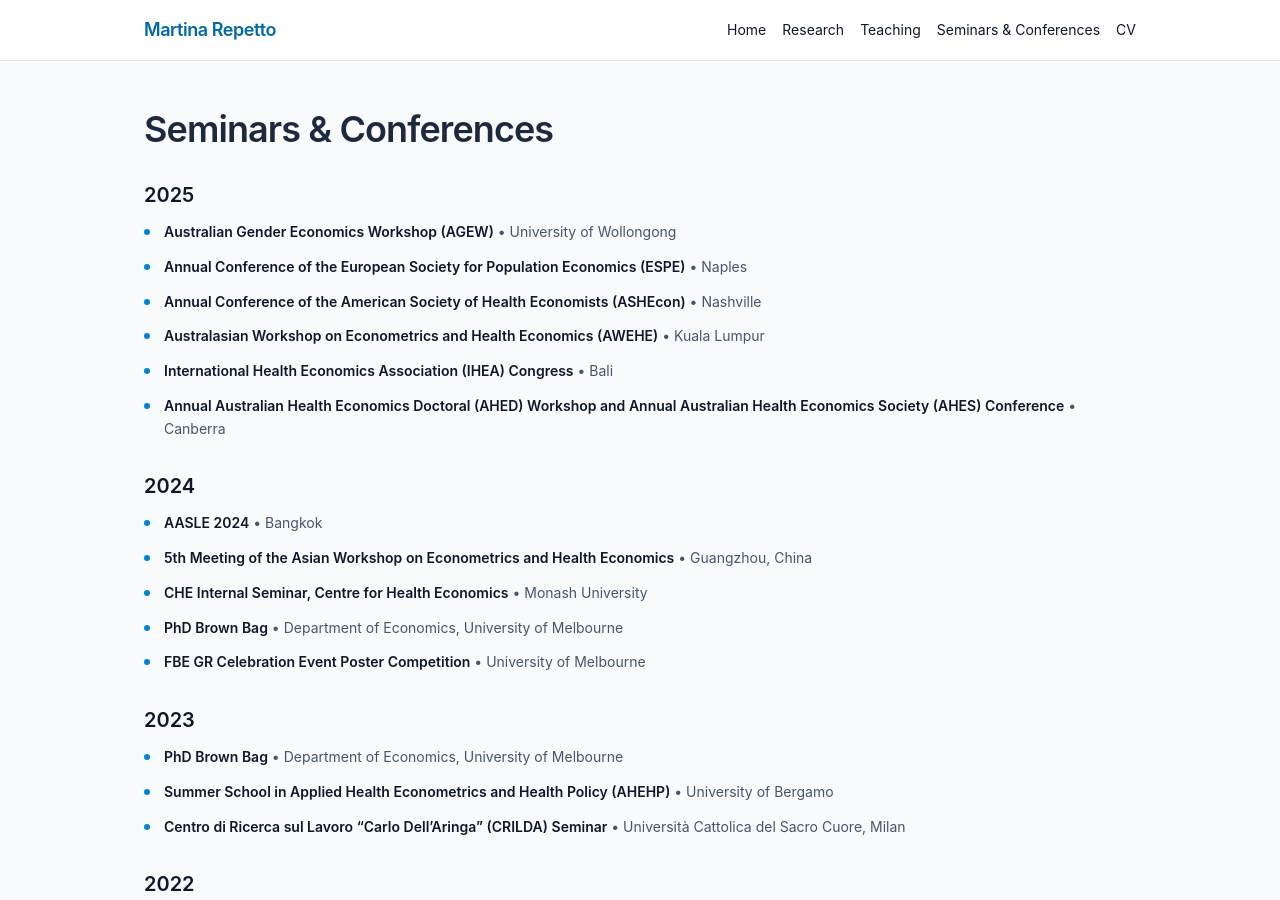
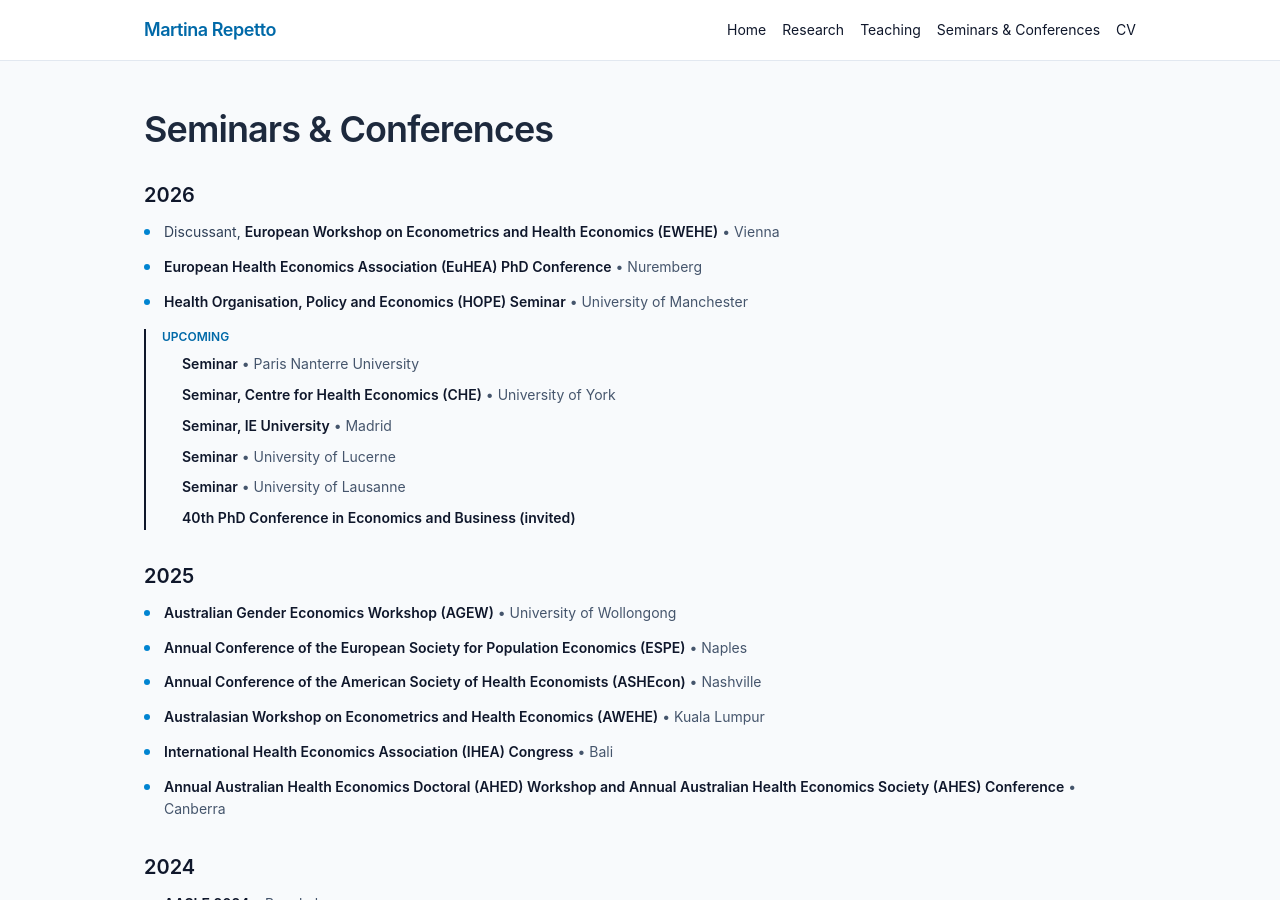
Before and after one commit to repettomartina95-gif/marti-app, a Jekyll site: the page built from seminars.md, in a window 1280 px wide and 900 px high. Built offline with Jekyll 4.4.1, drawn with Linux system fonts in a browser that asks for light colours.

Commit message:
Update CV, GBV and Dads working papers; add 2026 seminars
- New CV.pdf (Awesome_CV_MARTINA-18) with updated JMP abstract, new refs section, 2026 conferences
- New GBV.pdf draft (Violence_Women-54)
- New wp_when_dads with restored title page (authors, affiliations, date, abstract, JEL, keywords)
- Seminars page: add 2026 year block with completed items; render upcoming items in a dedicated "Upcoming" subsection under each year
- /cv/ preview: sync chapters wording, split 2026 short-term visits into done + upcoming, add 40th PhD Conf to 2026 conferences

Co-Authored-By: Claude Opus 4.7 <noreply@anthropic.com>

```diff
--- a/_data/en.yml
+++ b/_data/en.yml
@@ -104,6 +104,34 @@ teaching:
 seminars:
   title: Seminars & Conferences
   years:
+    - year: "2026"
+      items:
+        - name: "European Workshop on Econometrics and Health Economics (EWEHE)"
+          location: "Vienna"
+          role: "Discussant"
+        - name: "European Health Economics Association (EuHEA) PhD Conference"
+          location: "Nuremberg"
+        - name: "Health Organisation, Policy and Economics (HOPE) Seminar"
+          location: "University of Manchester"
+        - name: "Seminar"
+          location: "Paris Nanterre University"
+          upcoming: true
+        - name: "Seminar, Centre for Health Economics (CHE)"
+          location: "University of York"
+          upcoming: true
+        - name: "Seminar, IE University"
+          location: "Madrid"
+          upcoming: true
+        - name: "Seminar"
+          location: "University of Lucerne"
+          upcoming: true
+        - name: "Seminar"
+          location: "University of Lausanne"
+          upcoming: true
+        - name: "40th PhD Conference in Economics and Business (invited)"
+          location: ""
+          upcoming: true
+
     - year: "2025"
       items:
         - name: "Australian Gender Economics Workshop (AGEW)"
--- a/cv.md
+++ b/cv.md
@@ -196,17 +196,17 @@ permalink: /cv/
       <hr>
       <ul class="space-y-2 text-sm text-slate-800 list-disc pl-5">
         <li>
-          Chapter 1.1, 1.2, 1.5 in
+          Chapters 1.1, 1.2, and 1.5 in
           <span class="italic">I territori e gli obiettivi di sviluppo sostenibile 2021</span>,
           Rapporto ASviS, 2021.
         </li>
         <li>
           Contributions in
-          <span class="italic">I territori e gli obiettivi di sviluppo sostenibile</span>,
+          <span class="italic">I territori e gli obiettivi di sviluppo sostenibile 2020</span>,
           Rapporto ASviS, 2020.
         </li>
         <li>
-          SDG4 and SDG8 in
+          SDG 4 and SDG 8 in
           <span class="italic">Rapporto Lombardia 2020</span>,
           ISBN 978-88-6250-809-4, pp. 113–129, 183–201, 2020.
         </li>
@@ -241,7 +241,7 @@ permalink: /cv/
       </div>
       <p class="text-sm text-slate-800 italic mt-2">Short-Term Department Visits</p>
       <div class="space-y-1 text-sm text-slate-800">
-        <p><span class="font-semibold">2026*:</span> Università della Svizzera Italiana (USI) | Paris Nanterre University | Centre for Health Economics (York) | IE Business School | University of Lucerne | University of Lausanne | University of Barcelona</p>
+        <p><span class="font-semibold">2026:</span> Università della Svizzera Italiana (USI). <span class="italic">Upcoming:</span> Paris Nanterre University; Centre for Health Economics (CHE), University of York; IE Business School, Madrid; University of Lucerne; University of Lausanne; University of Barcelona.</p>
         <p><span class="font-semibold">2024:</span> Monash Centre for Health Economics</p>
         <p><span class="font-semibold">2023:</span> Università Cattolica del Sacro Cuore</p>
       </div>
@@ -255,7 +255,7 @@ permalink: /cv/
       <div class="space-y-3 text-sm text-slate-800">
         <div>
           <p class="font-semibold">2026</p>
-          <p>Discussant, European Workshop on Econometrics and Health Economics (EWEHE), Vienna; European Health Economics Association (EuHEA) PhD Conference, Nuremberg; Health Organisation, Policy and Economics (HOPE) Seminar, University of Manchester; Seminar, Paris Nanterre University*; Seminar, Centre for Health Economics (CHE), University of York*; Seminar, IE University, Madrid*; Seminar, University of Lucerne*; Seminar, University of Lausanne*.</p>
+          <p>Discussant, European Workshop on Econometrics and Health Economics (EWEHE), Vienna; European Health Economics Association (EuHEA) PhD Conference, Nuremberg; Health Organisation, Policy and Economics (HOPE) Seminar, University of Manchester; Seminar, Paris Nanterre University*; Seminar, Centre for Health Economics (CHE), University of York*; Seminar, IE University, Madrid*; Seminar, University of Lucerne*; Seminar, University of Lausanne*; 40th PhD Conference in Economics and Business (invited)*.</p>
         </div>
         <div>
           <p class="font-semibold">2025</p>
--- a/seminars.md
+++ b/seminars.md
@@ -18,15 +18,34 @@ permalink: /seminars/
       <h2 class="text-xl font-semibold text-slate-900">
         {{ block.year }}
       </h2>
-      <ul class="mt-3 space-y-3 text-slate-800 text-sm leading-relaxed">
-        {% for item in block.items %}
-          <li class="relative pl-5">
-            <span class="absolute left-0 top-2 h-1.5 w-1.5 rounded-full bg-sky-600"></span>
-            <span class="font-semibold text-slate-900">{{ item.name }}</span>
-            <span class="text-slate-600"> • {{ item.location }}</span>
-          </li>
-        {% endfor %}
-      </ul>
+
+      {% assign completed = block.items | where_exp: "i", "i.upcoming != true" %}
+      {% assign upcoming = block.items | where: "upcoming", true %}
+
+      {% if completed.size > 0 %}
+        <ul class="mt-3 space-y-3 text-slate-800 text-sm leading-relaxed">
+          {% for item in completed %}
+            <li class="relative pl-5">
+              <span class="absolute left-0 top-2 h-1.5 w-1.5 rounded-full bg-sky-600"></span>
+              {% if item.role %}<span class="text-slate-700">{{ item.role }}, </span>{% endif %}<span class="font-semibold text-slate-900">{{ item.name }}</span>{% if item.location and item.location != "" %}<span class="text-slate-600"> • {{ item.location }}</span>{% endif %}
+            </li>
+          {% endfor %}
+        </ul>
+      {% endif %}
+
+      {% if upcoming.size > 0 %}
+        <div class="mt-4 border-l-2 border-sky-200 pl-4">
+          <h3 class="text-xs font-semibold uppercase tracking-wider text-sky-700">Upcoming</h3>
+          <ul class="mt-2 space-y-2 text-slate-800 text-sm leading-relaxed">
+            {% for item in upcoming %}
+              <li class="relative pl-5">
+                <span class="absolute left-0 top-2 h-1.5 w-1.5 rounded-full bg-sky-300"></span>
+                {% if item.role %}<span class="text-slate-700">{{ item.role }}, </span>{% endif %}<span class="font-semibold text-slate-900">{{ item.name }}</span>{% if item.location and item.location != "" %}<span class="text-slate-600"> • {{ item.location }}</span>{% endif %}
+              </li>
+            {% endfor %}
+          </ul>
+        </div>
+      {% endif %}
     </section>
   {% endfor %}
 </section>
```
Also changed, not shown: 3 other files.
